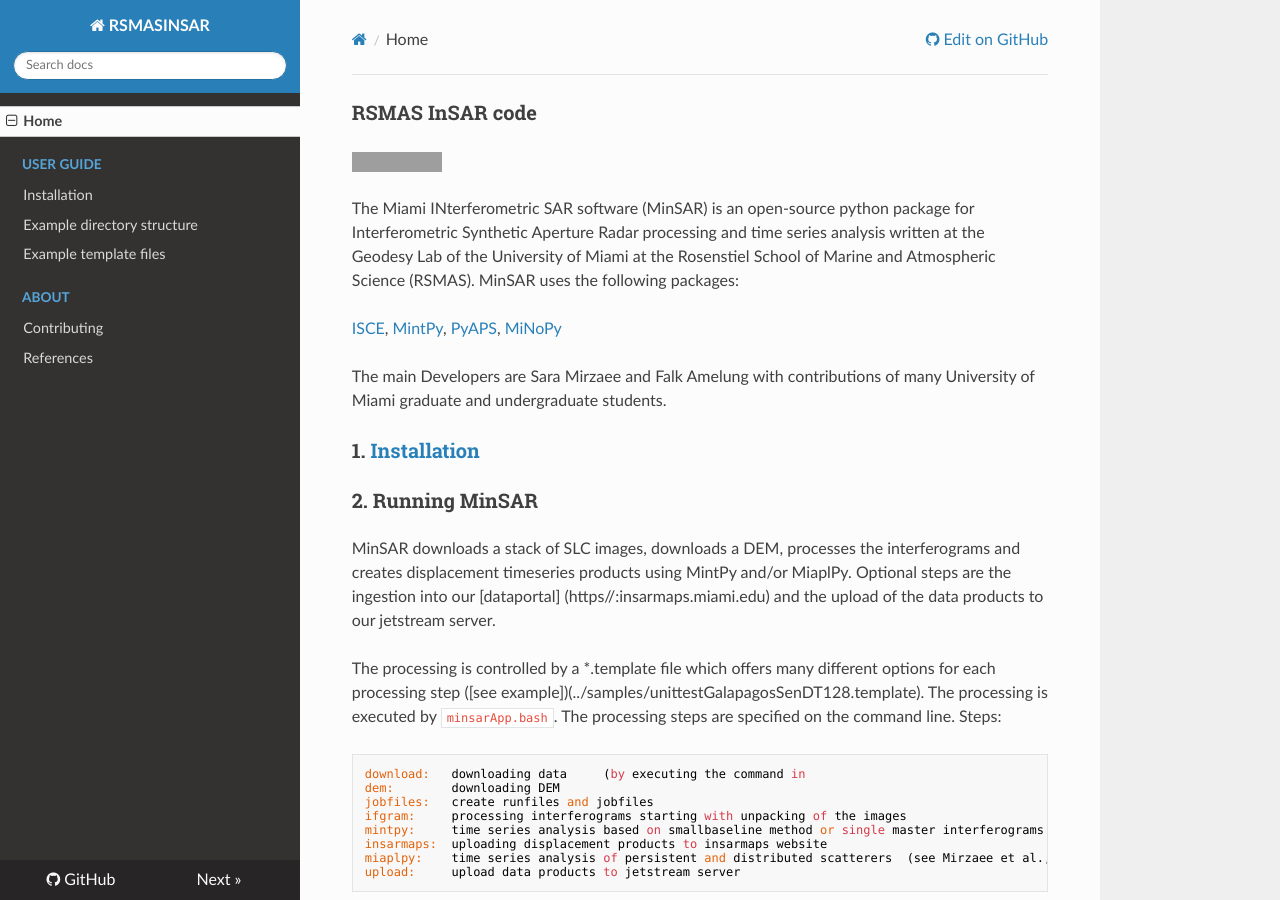
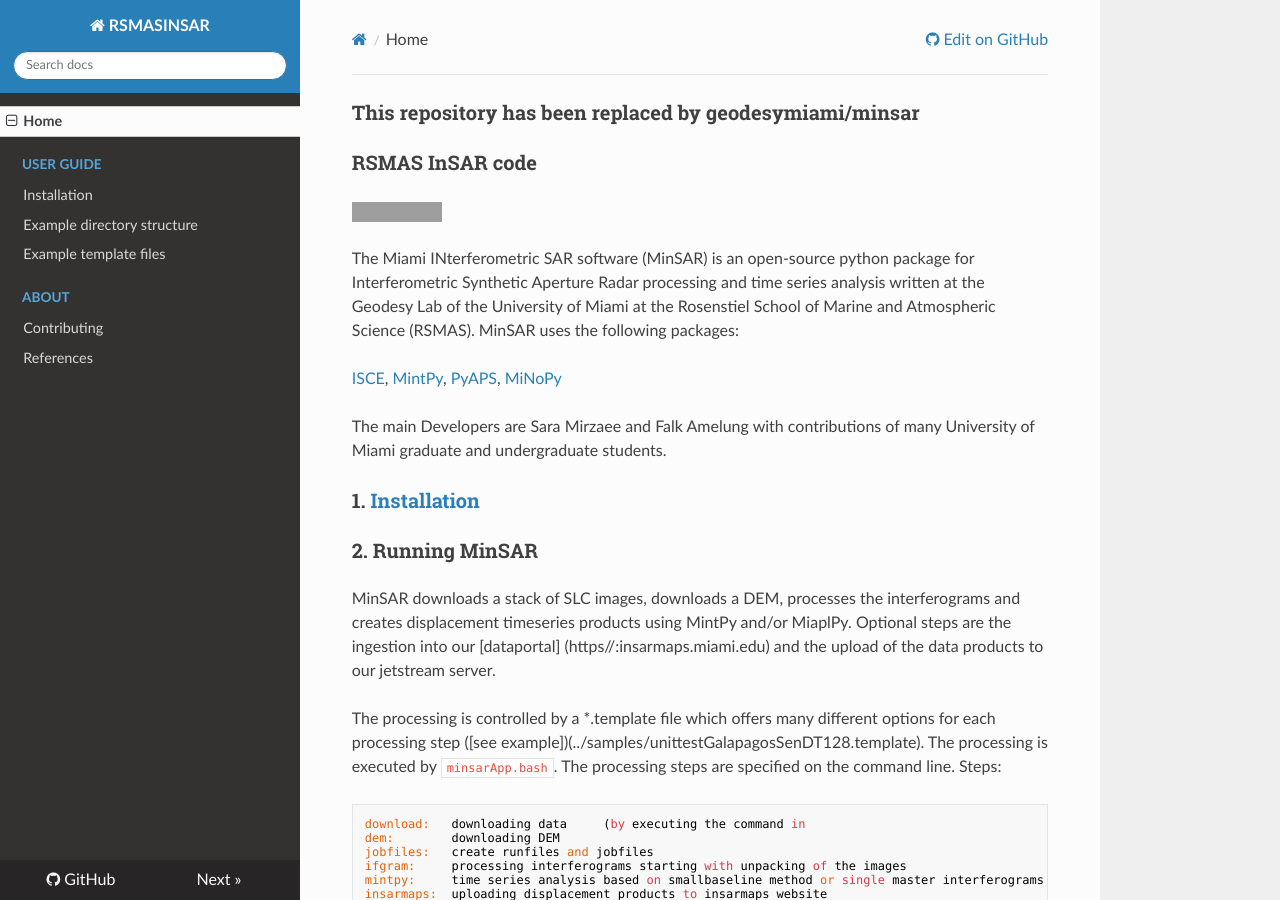
Before and after one commit to geodesymiami/rsmas_insar, an MkDocs documentation site: the page built from docs/README.md, in a window 1280 px wide and 900 px high. Built offline with MkDocs 1.6.1, drawn with Linux system fonts in a browser that asks for light colours; nearby versions of some CDN libraries; grey boxes are pictures that could not be loaded.

Commit message:
Update README.md (#589)

```diff
--- a/docs/README.md
+++ b/docs/README.md
@@ -1,3 +1,4 @@
+## This repository has been replaced by geodesymiami/minsar
 ## RSMAS InSAR code
 [![CircleCI](https://dl.circleci.com/status-badge/img/circleci/7w2RUppWsbs2rhMzycmYD4/51opWY8YqFRnTCqTVPPwYy/tree/master.svg?style=shield)](https://dl.circleci.com/status-badge/redirect/circleci/7w2RUppWsbs2rhMzycmYD4/51opWY8YqFRnTCqTVPPwYy/tree/master)
 
```
